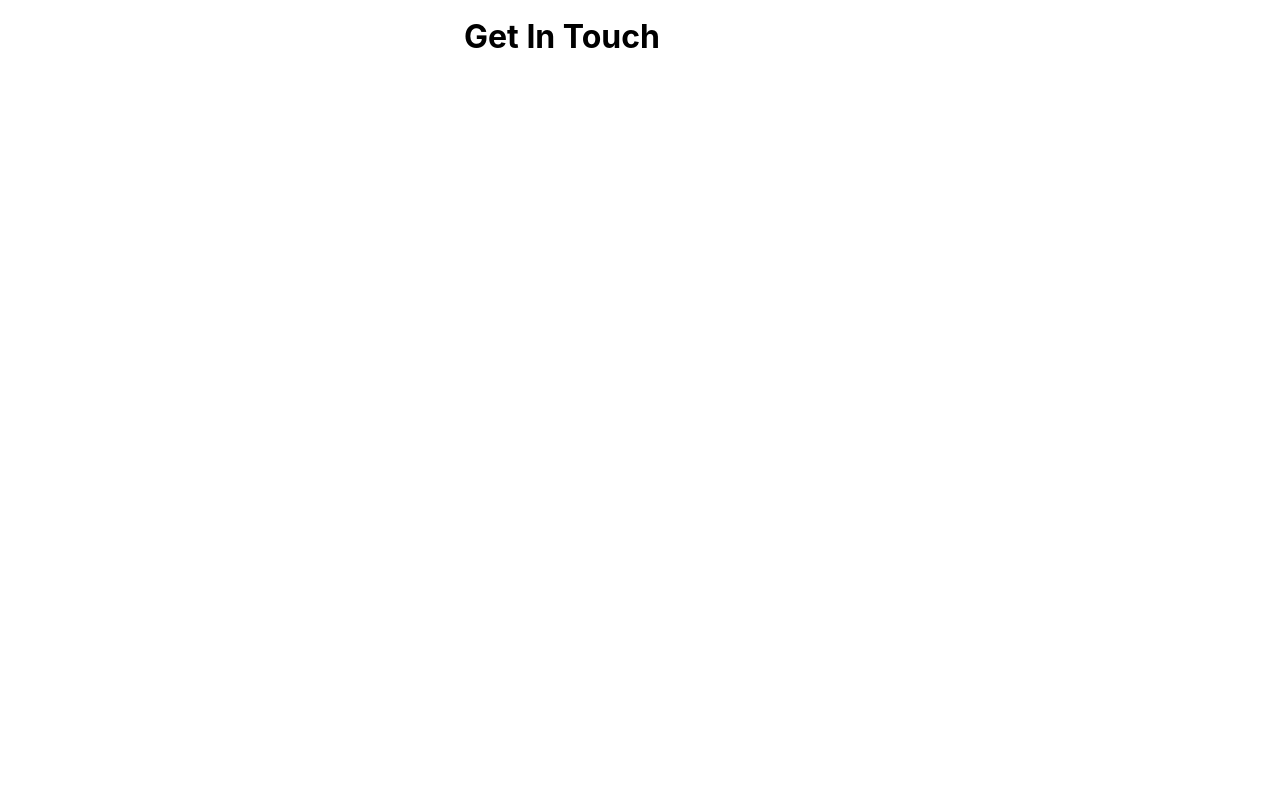
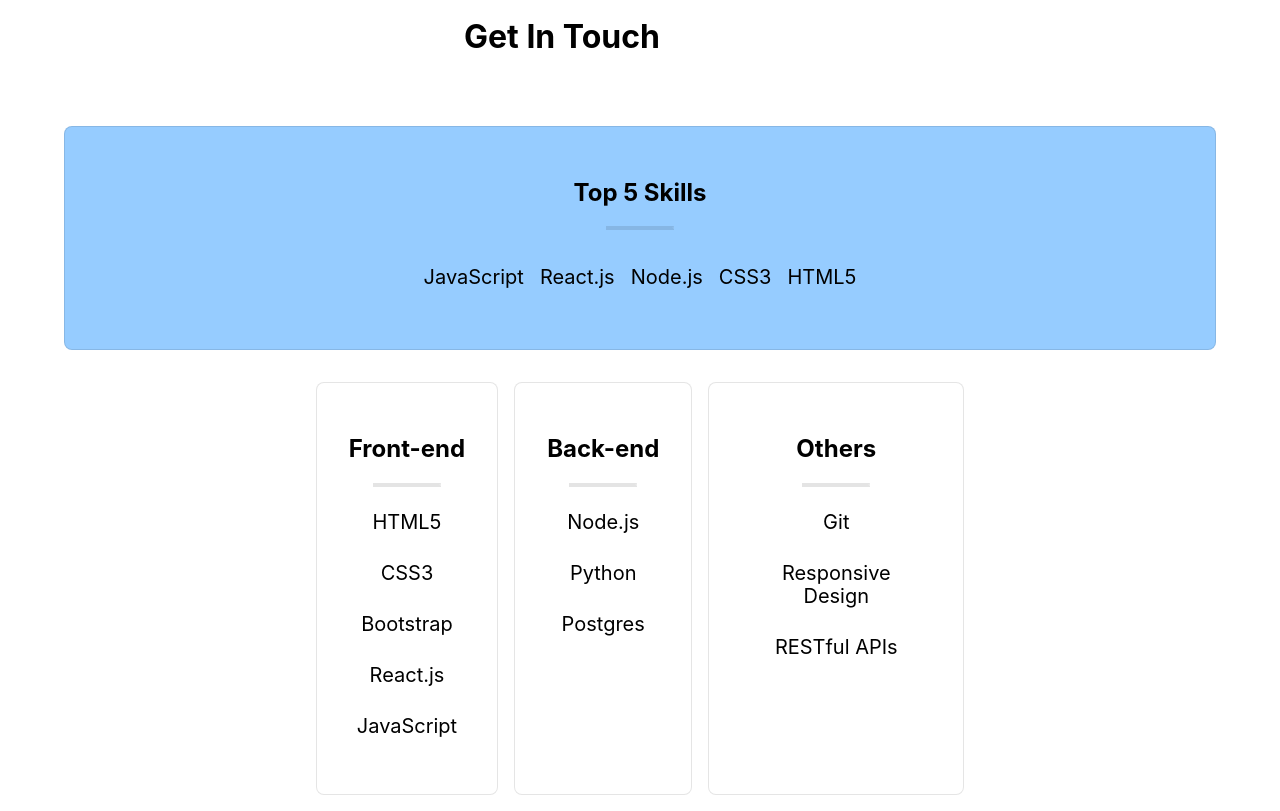
Before and after one commit to wang-yulin/dsdad, a React (Create React App) app: page / in a window 1280 px wide. Shown: the part 1240-2051 px from the top of the page. Before the commit the page ends 1350 px from the top, so only its background shows below. Built offline with nearby package versions, Linux system fonts and the light colour scheme.

Commit message:
finish MySkills component

```diff
--- /dev/null
+++ b/src/components/MySkills.css
@@ -0,0 +1,5 @@
+.a{
+	display: flex;
+	flex-flow: row wrap;
+	justify-content: center
+}
--- a/src/components/MySkills.js
+++ b/src/components/MySkills.js
@@ -1,10 +1,55 @@
 import React from 'react';
+import './MySkills.css';
 
 const MySkills = () => {
 	return (
 		<div>
+			<article className="mh2 bg-white br3 pa3 pa4-ns mv3 ba b--black-10 center tc w-90 bg-light-blue">
+				<h2>Top 5 Skills</h2>
+				<hr className="mw3 bb bw1 b--black-10"/>
+				<div className="pa1 w-100 a" >
+					<p className="dib f4  black hover-blue pv1 ph2">JavaScript</p>
+					<p className="dib f4  black hover-blue pv1 ph2">React.js</p>
+					<p className="dib f4  black hover-blue pv1 ph2">Node.js</p>
+					<p className="dib f4  black hover-blue pv1 ph2">CSS3</p>
+					<p className="dib f4  black hover-blue pv1 ph2">HTML5</p>
+				</div>
+			</article>
+			<div className="flex justify-center">
+				<div className='a'>
+					<div className="mw5 mh2 bg-white br3 pa3 pa4-ns mv3 ba b--black-10">
+						<h2>Front-end</h2>
+						<hr className="mw3 bb bw1 b--black-10"/>
+						<p className="f4  black hover-blue pv1 ph2">HTML5</p>
+						<p className="f4  black hover-blue pv1 ph2">CSS3</p>
+						<p className="f4  black hover-blue pv1 ph2">Bootstrap</p>
+						<p className="f4  black hover-blue pv1 ph2">React.js</p>
+						<p className="f4  black hover-blue pv1 ph2">JavaScript</p>
+					</div>
+				</div>
+				<div className='a'>
+					<div className="mw5 mh2 bg-white br3 pa3 pa4-ns mv3 ba b--black-10">
+						<h2>Back-end</h2>
+						<hr className="mw3 bb bw1 b--black-10"/>
+						<p className="f4  black hover-blue pv1 ph2">Node.js</p>
+						<p className="f4  black hover-blue pv1 ph2">Python</p>
+						<p className="f4  black hover-blue pv1 ph2">Postgres</p>
+					</div>
+				</div>
+				<div className='a'>
+					<div className="mw5 mh2 bg-white br3 pa3 pa4-ns mv3 ba b--black-10">
+						<h2>Others</h2>
+						<hr className="mw3 bb bw1 b--black-10"/>
+						<p className="f4  black hover-blue pv1 ph2">Git</p>
+						<p className="f4  black hover-blue pv1 ph2">Responsive Design</p>
+						<p className="f4  black hover-blue pv1 ph2">RESTful APIs</p>
+					</div>
+				</div>
+			</div>
+		</div>
 
-		</div>
+
+
 	);
 }
 
```
